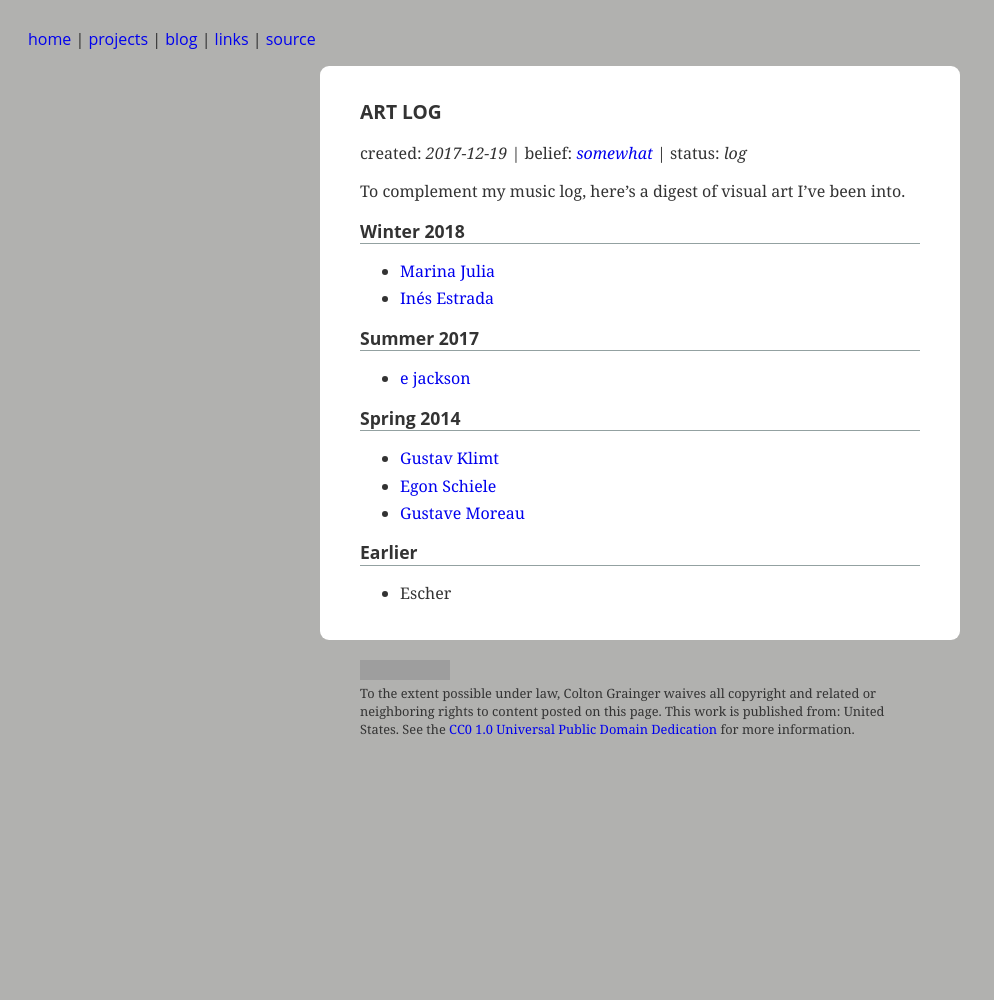
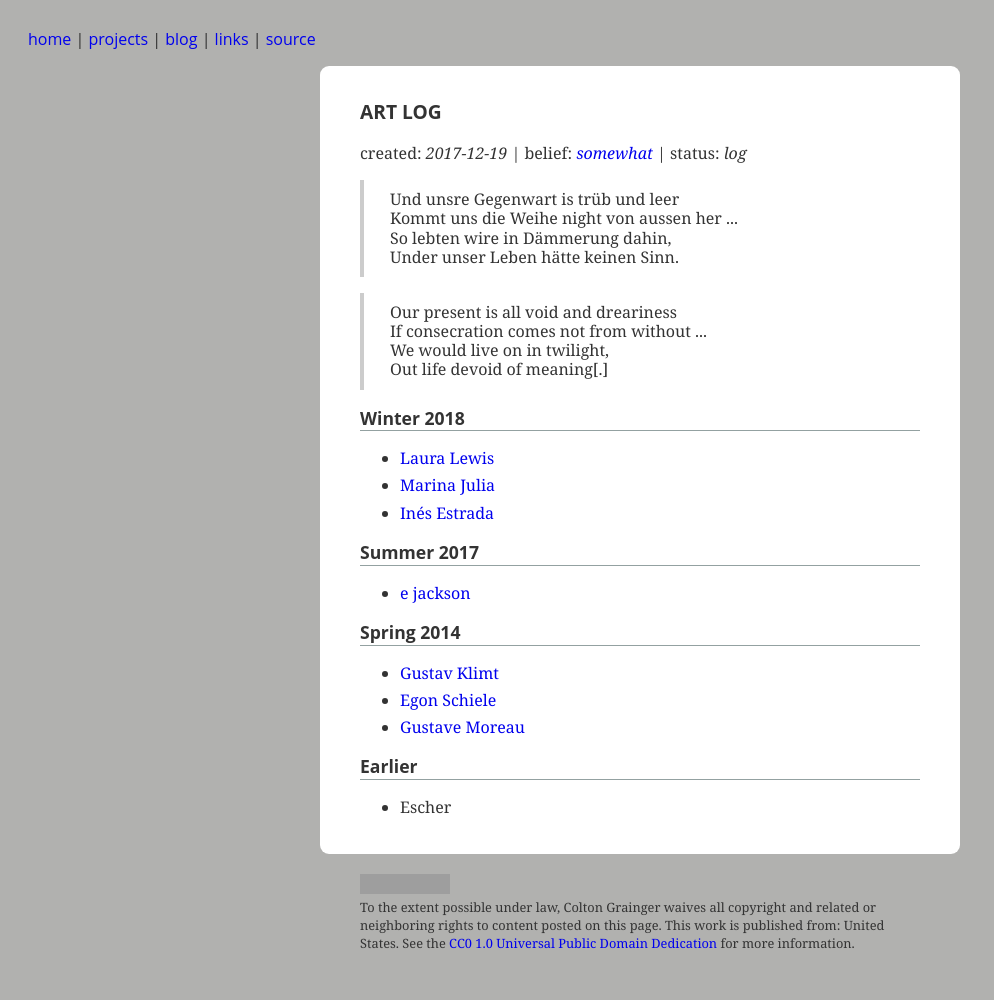
Before and after one commit to coltongrainger/blog, a Jekyll site: the page built from _posts/2017-12-19-art-log.md, in a window 1280 px wide. Shown: the whole page, without its empty margins (0-994 px from the left). Built offline with Jekyll 4.4.1, drawn with Linux system fonts in a browser that asks for light colours; our own code applies the rules of GitHub Pages for plain Markdown files; before the commit the page ends 900 px from its top, so only the background shows below that; grey boxes are pictures that could not be loaded.

Commit message:
add Der Tod des Tizian quote.

```diff
--- a/_posts/2017-12-19-art-log.md
+++ b/_posts/2017-12-19-art-log.md
@@ -6,10 +6,19 @@ belief: somewhat
 status: log
 ---
 
-To complement my music log, here's a digest of visual art I've been into.
+> <pre>Und unsre Gegenwart is trüb und leer
+Kommt uns die Weihe night von aussen her ...
+So lebten wire in Dämmerung dahin,
+Under unser Leben hätte keinen Sinn. </pre>
+
+> <pre>Our present is all void and dreariness
+If consecration comes not from without ...
+We would live on in twilight,
+Out life devoid of meaning[.] </pre>
 
 ## Winter 2018
 
+- [Laura Lewis](http://lorhs.tumblr.com/tagged/my+art/)
 - [Marina Julia](https://www.marjulia.com/)
 - [Inés Estrada](http://inechi.com/)
 
```
